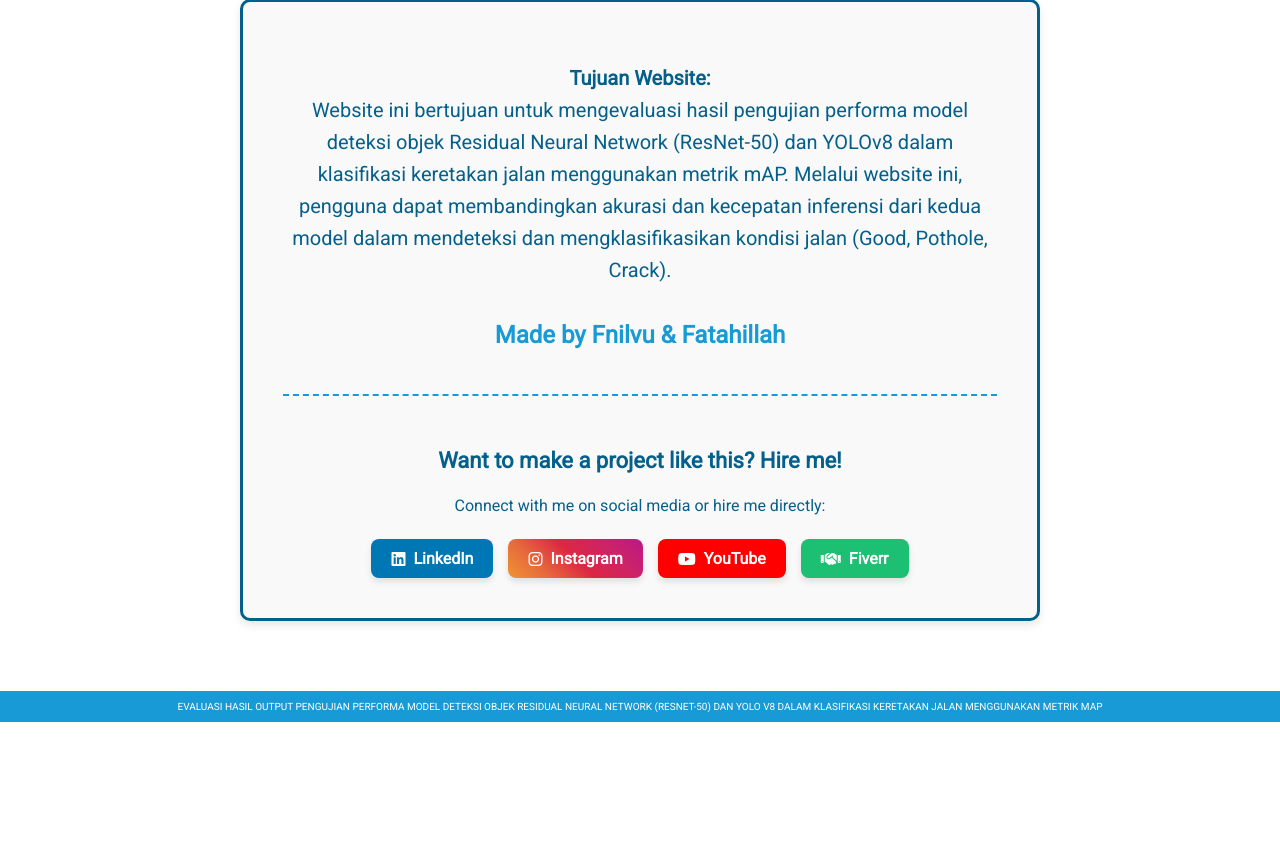
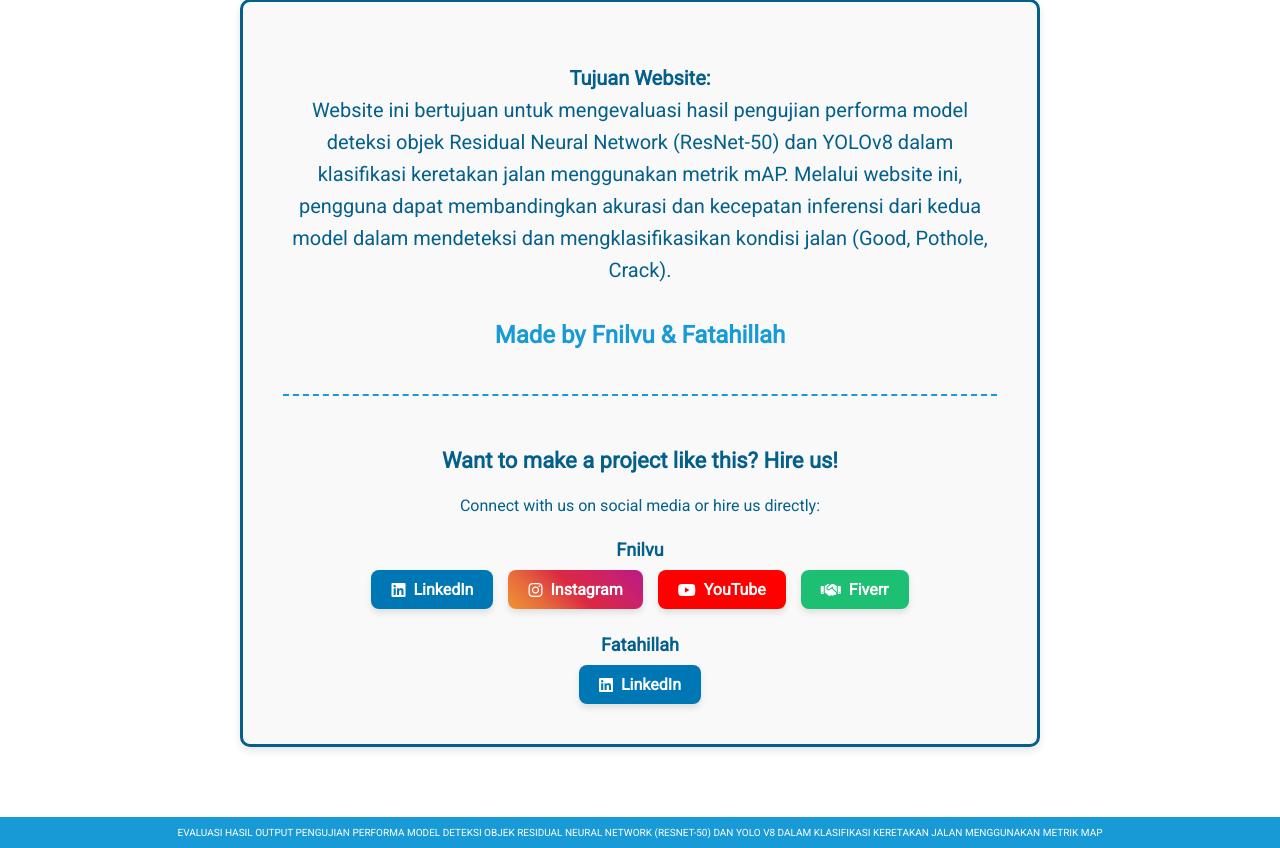
Before and after one commit to fnilvuwu/RoadCrack-Classification-Resnet-vs-YOLO, a Flask app: page /about in a window 1280 px wide. Shown: the part 241-1089 px from the top of the page. Before the commit the page ends 963 px from the top, so only its background shows below. Run offline with Flask 3, Linux system fonts and the light colour scheme.

Commit message:
add: contributors

```diff
--- a/templates/about.html
+++ b/templates/about.html
@@ -248,9 +248,11 @@
             <p class="creator-info">Made by Fnilvu & Fatahillah</p>
 
             <div class="cta-section">
-                <h3>Want to make a project like this? Hire me!</h3>
-                <p style="font-size: 16px; margin-bottom: 5px;">Connect with me on social media or hire me directly:</p>
-                <div class="social-links">
+                <h3>Want to make a project like this? Hire us!</h3>
+                <p style="font-size: 16px; margin-bottom: 5px;">Connect with us on social media or hire us directly:</p>
+
+                <h4 style="color: #045F8B; margin-top: 20px; margin-bottom: 10px; font-size: 18px;">Fnilvu</h4>
+                <div class="social-links" style="margin-top: 5px; margin-bottom: 25px;">
                     <a href="https://www.linkedin.com/in/fnilvuwu/" target="_blank" class="social-btn btn-linkedin">
                         <i class="fab fa-linkedin" style="margin-right: 8px;"></i> LinkedIn
                     </a>
@@ -264,6 +266,13 @@
                         <i class="fas fa-handshake" style="margin-right: 8px;"></i> Fiverr
                     </a>
                 </div>
+
+                <h4 style="color: #045F8B; margin-top: 20px; margin-bottom: 10px; font-size: 18px;">Fatahillah</h4>
+                <div class="social-links" style="margin-top: 5px;">
+                    <a href="https://www.linkedin.com/in/muhammad-rizky-fatahillah-50903b267/" target="_blank" class="social-btn btn-linkedin">
+                        <i class="fab fa-linkedin" style="margin-right: 8px;"></i> LinkedIn
+                    </a>
+                </div>
             </div>
         </div>
     </div>
```
Also changed, not shown: README.md.
